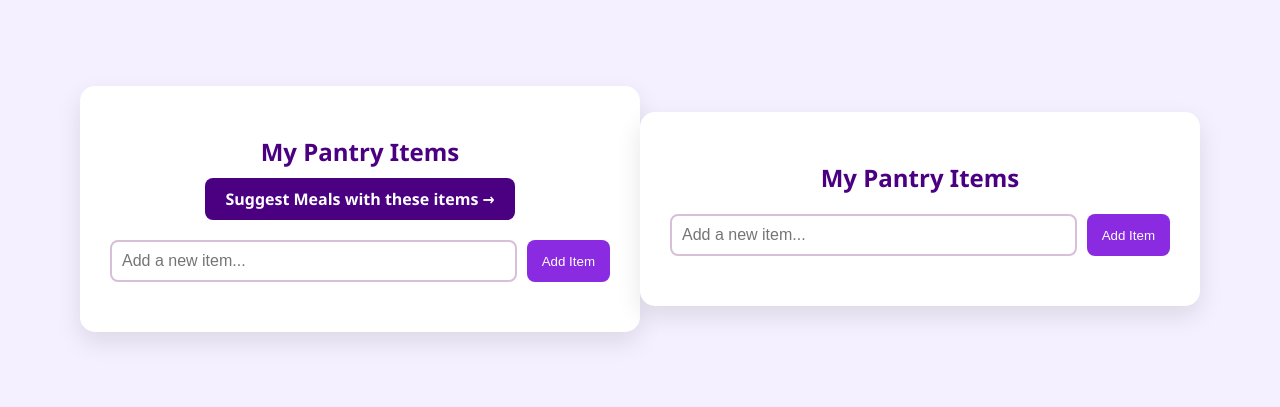
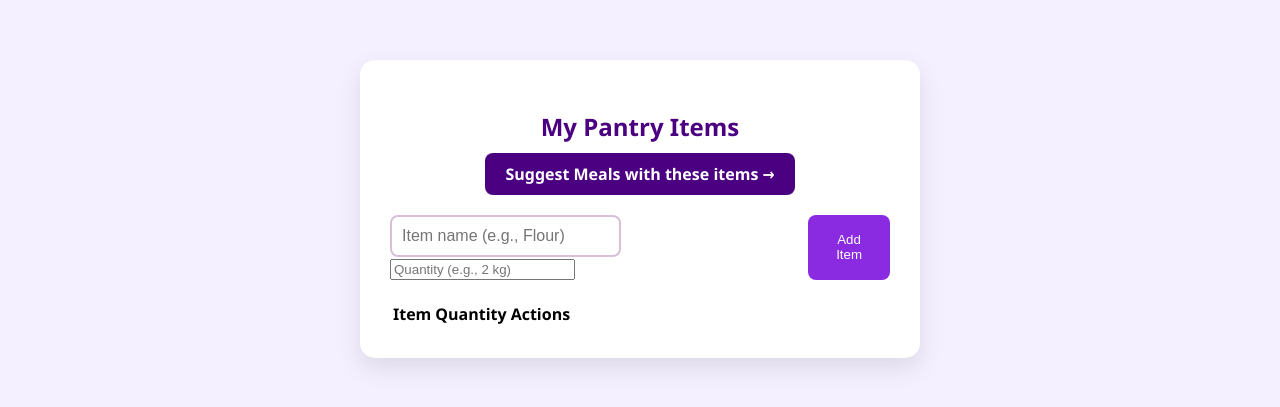
Before and after one commit to Srinithya-21/pantry-crud-app, a plain HTML site: page pantry.html in a window 1280 px wide. Shown: the part 191-598 px from the top of the page. Drawn offline with nearby package versions, Linux system fonts and the light colour scheme.

Commit message:
Update pantry.html

```diff
--- a/pantry.html
+++ b/pantry.html
@@ -8,25 +8,32 @@
 </head>
 <body class="pantry-page">
     <div class="pantry-container">
-    <h2>My Pantry Items</h2>
-    <a href="meals.html" class="action-button">Suggest Meals with these items →</a>
+        <h2>My Pantry Items</h2>
+        <a href="meals.html" class="action-button">Suggest Meals with these items →</a>
 
-    <form id="pantry-form">
-        <input type="text" id="item-input" placeholder="Add a new item..." required>
-        <button type="submit">Add Item</button>
-    </form>
-    <ul id="pantry-list">
-        </ul>
-</div>
-    <div class="pantry-container">
-        <h2>My Pantry Items</h2>
         <form id="pantry-form">
-            <input type="text" id="item-input" placeholder="Add a new item..." required>
+            <div class="form-inputs">
+                <input type="text" id="item-input" placeholder="Item name (e.g., Flour)" required>
+                <input type="text" id="quantity-input" placeholder="Quantity (e.g., 2 kg)" required>
+            </div>
             <button type="submit">Add Item</button>
         </form>
-        <ul id="pantry-list">
-            </ul>
+
+        <div class="table-container">
+            <table id="pantry-table">
+                <thead>
+                    <tr>
+                        <th>Item</th>
+                        <th>Quantity</th>
+                        <th>Actions</th>
+                    </tr>
+                </thead>
+                <tbody id="pantry-list">
+                    </tbody>
+            </table>
+        </div>
     </div>
+
     <script src="https://cdn.jsdelivr.net/npm/@supabase/supabase-js"></script>
     <script src="app.js"></script>
 </body>
```
